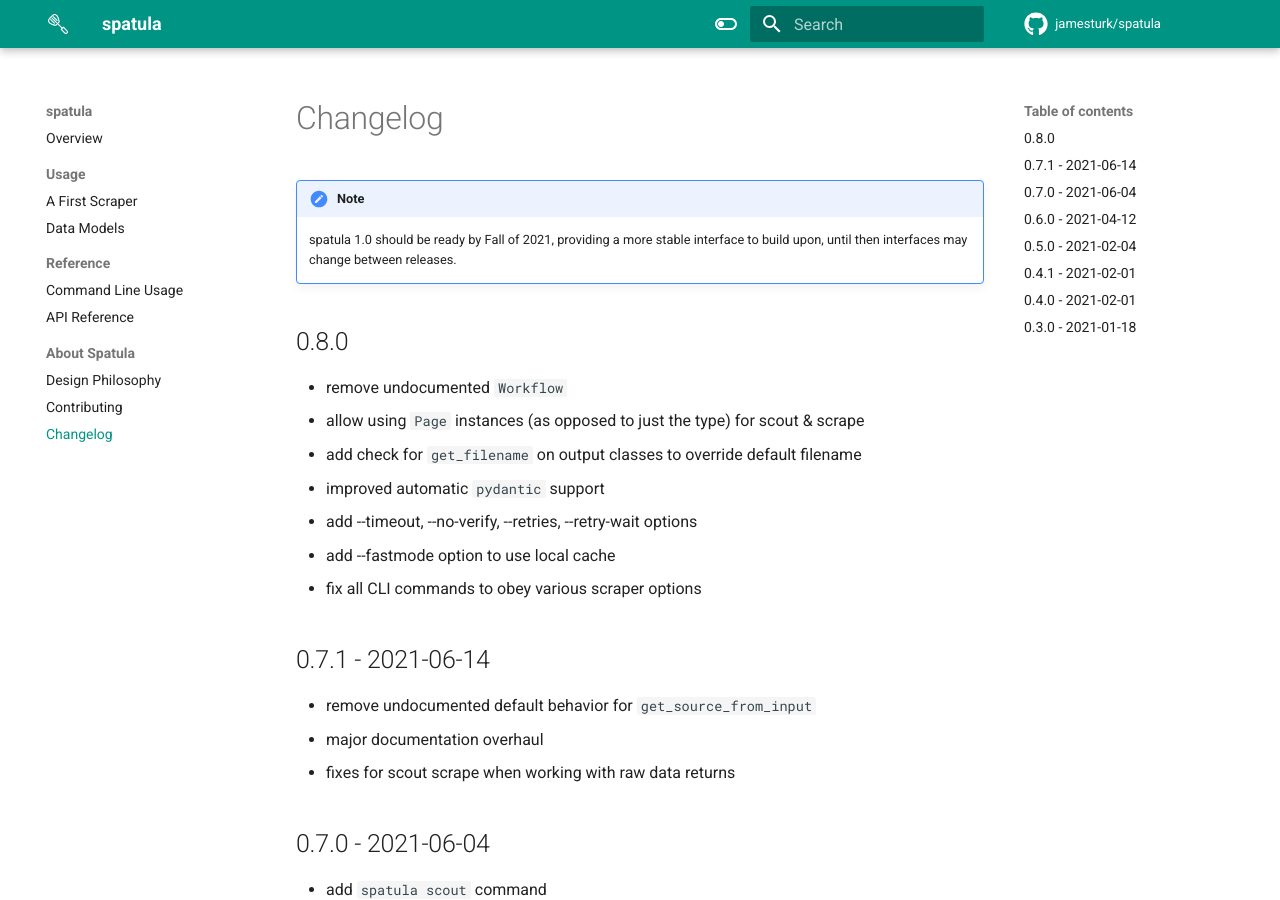
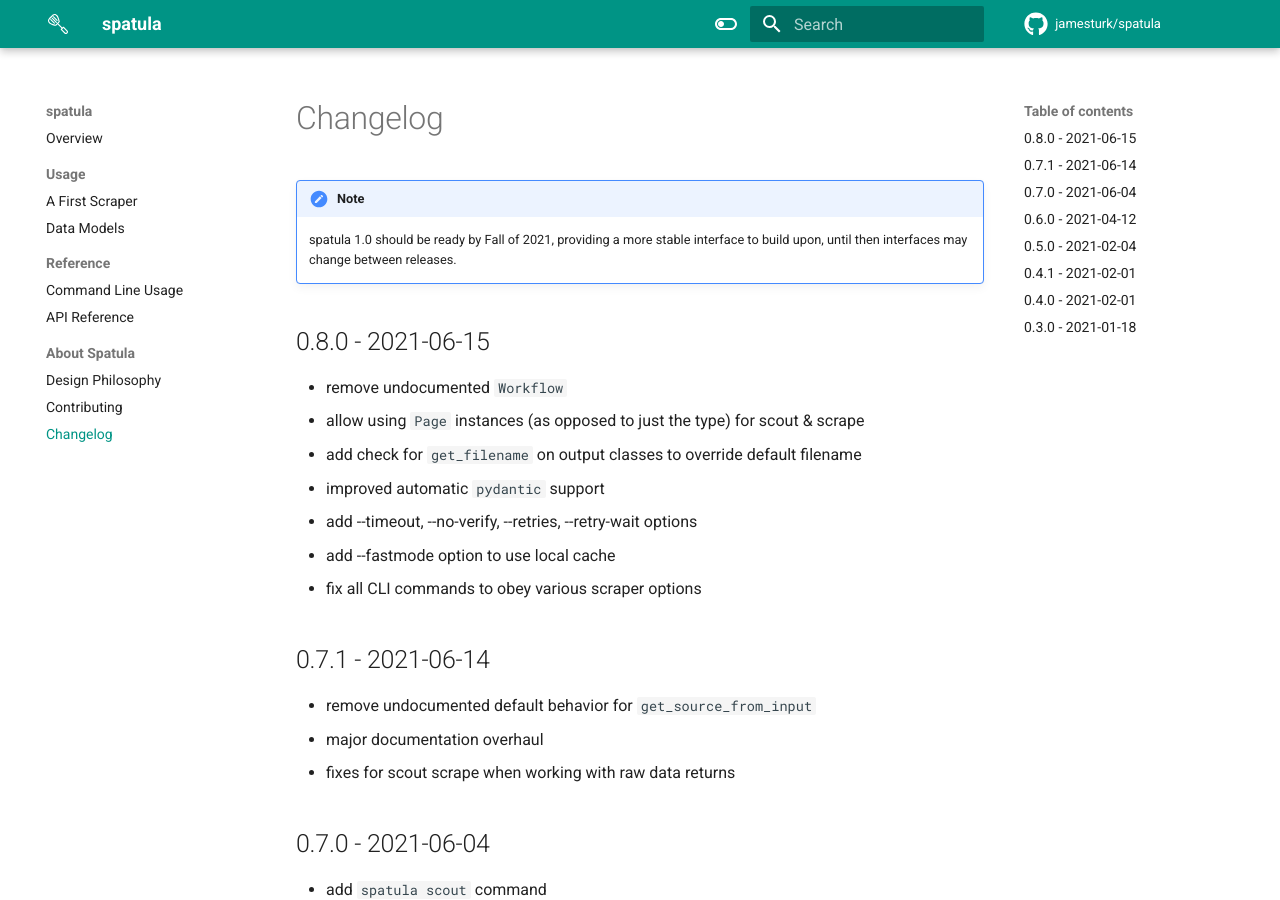
Before and after one commit to jamesturk/spatula, an MkDocs documentation site: the page built from docs/changelog.md, in a window 1280 px wide and 900 px high. Built offline with MkDocs 1.6.1 and Material for MkDocs 9.7.7, drawn with Linux system fonts in a browser that asks for light colours; comment, search, counter and statistics services are not loaded.

Commit message:
0.8.0 postrelease

```diff
--- a/docs/changelog.md
+++ b/docs/changelog.md
@@ -3,7 +3,7 @@
 !!! note
     spatula 1.0 should be ready by Fall of 2021, providing a more stable interface to build upon, until then interfaces may change between releases.
 
-## 0.8.0
+## 0.8.0 - 2021-06-15
 
 - remove undocumented `Workflow`
 - allow using `Page` instances (as opposed to just the type) for scout & scrape
--- a/tasks.py
+++ b/tasks.py
@@ -25,8 +25,8 @@
 @task(lint, mypy, test)
 def release(c, old, new):
     c.run(
-        "poetry run bump2version src/spatula/cli.py pyproject.toml docs/cli.md"
-        "--current-version {old} --new-version {new} --commit --tag",
+        "poetry run bump2version src/spatula/cli.py pyproject.toml docs/cli.md "
+        f"--current-version {old} --new-version {new} --commit --tag --allow-dirty",
         pty=True,
     )
     c.run("git push", pty=True)
```
